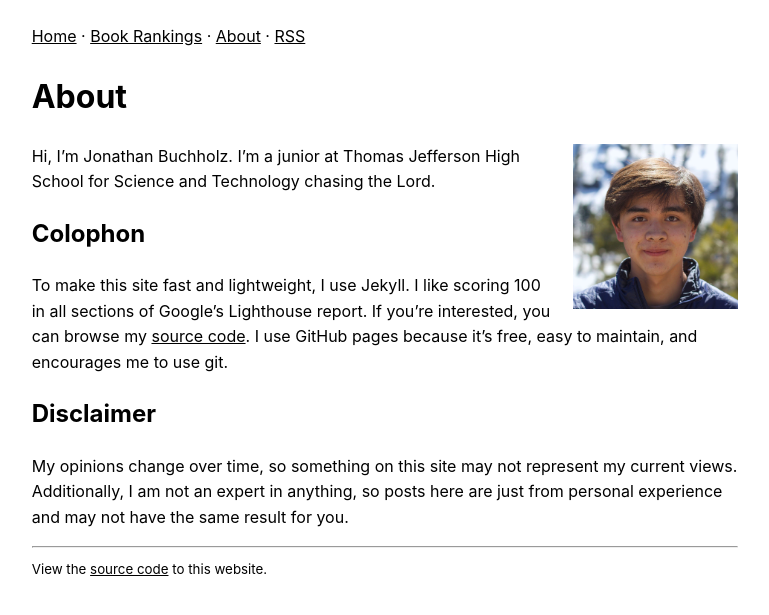
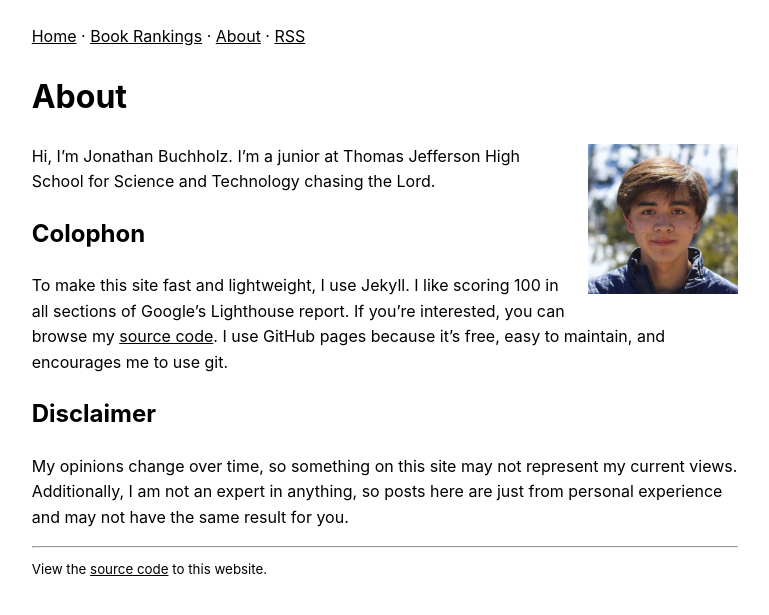
Before and after one commit to JonathanBuchh/buchh.org, a Jekyll site: the page built from about.md, in a window 1280 px wide. Shown: the top 615 px of the page, without its empty margins (255-1024 px from the left). Built offline with Jekyll 4.4.1, drawn with Linux system fonts in a browser that asks for light colours.

Commit message:
Change image size on about page

```diff
--- a/about.md
+++ b/about.md
@@ -3,7 +3,7 @@ layout: default
 title: About
 description: All about Jonathan Buchholz and his website.
 ---
-<img src="/images/portrait.webp" alt="Jonathan Buchholz" style="float:right;margin:0 0 5px 15px;width:165px;height:auto">
+<img src="/images/portrait.webp" alt="Jonathan Buchholz" style="float:right;margin:0 0 5px 15px;width:150px;height:auto">
 
 Hi, I'm Jonathan Buchholz. I'm a junior at Thomas Jefferson High School for Science and Technology chasing the Lord.
 
```
Also changed, not shown: 2 other files.
